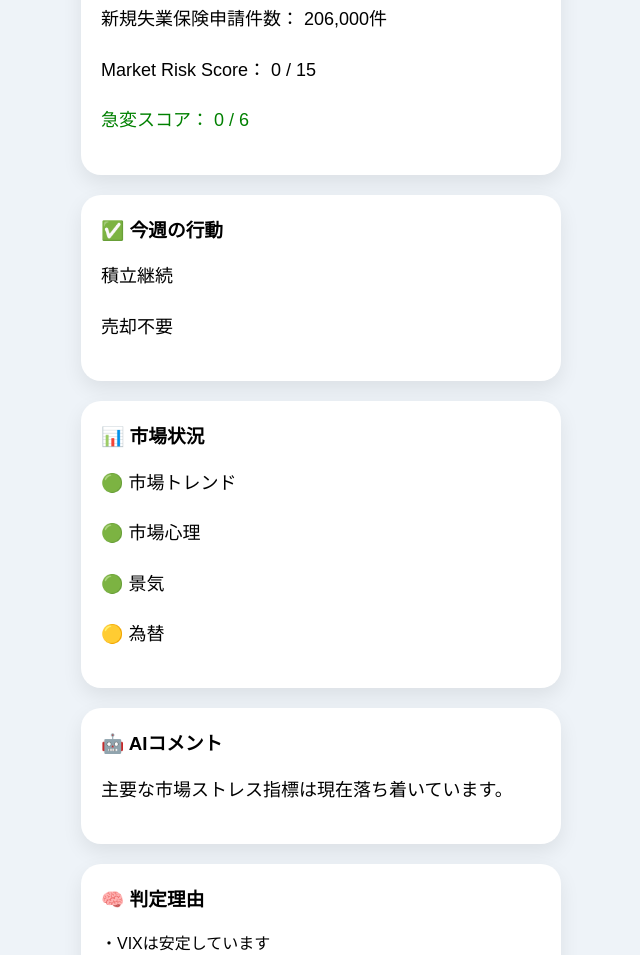
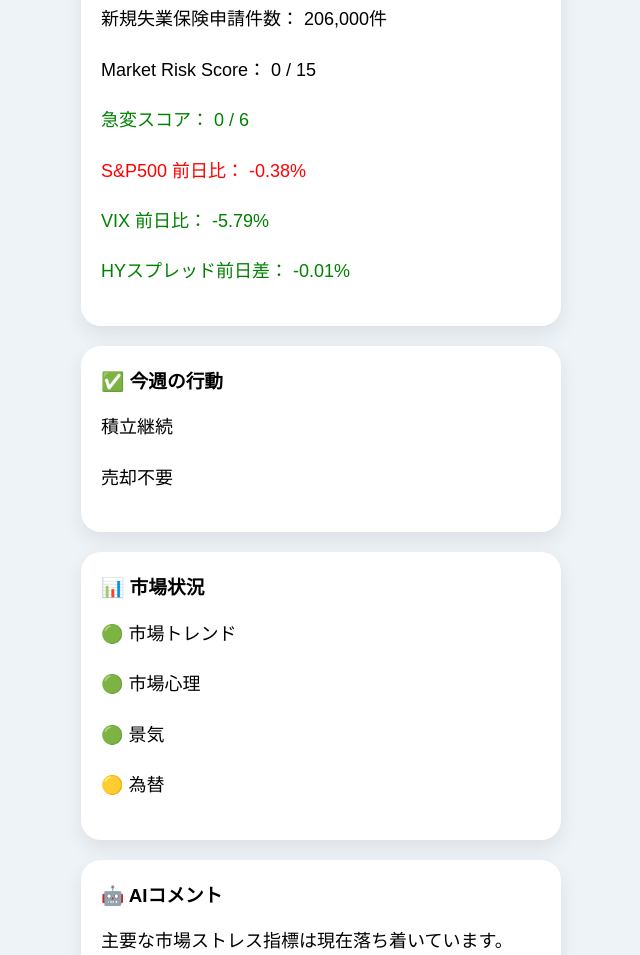
Before and after one commit to marketsignal-ai/MarketSignalAI, a plain HTML site: page index.html in a window 1280 px wide. Shown: the part 843-1798 px from the top of the page, without its empty margins (319-959 px from the left). Drawn offline with Linux system fonts and the light colour scheme.

Commit message:
Display daily market changes

```diff
--- a/index.html
+++ b/index.html
@@ -40,6 +40,9 @@
         <p id="initial_claims">新規失業保険申請件数：---</p>
         <p id="riskScore">Market Risk Score：---</p>
         <p id="suddenScore">急変スコア：---</p>
+        <p id="sp500Change">S&P500 前日比：---</p>
+        <p id="vixChange">VIX 前日比：---</p>
+        <p id="hyChange">HYスプレッド前日差：---</p>
     </div>
 
     <div class="card">
--- a/script.js
+++ b/script.js
@@ -192,6 +192,33 @@ document.getElementById("riskScore").textContent =
 document.getElementById("suddenScore").textContent =
   "急変スコア： " + data.sudden_score + " / 6";
 
+document.getElementById("sp500Change").textContent =
+  "S&P500 前日比： " + data.sp500_daily_change + "%";
+
+document.getElementById("vixChange").textContent =
+  "VIX 前日比： " + data.vix_daily_change + "%";
+
+document.getElementById("hyChange").textContent =
+  "HYスプレッド前日差： " + data.high_yield_daily_change + "%";
+
+const sp500ChangeElement =
+  document.getElementById("sp500Change");
+
+const vixChangeElement =
+  document.getElementById("vixChange");
+
+const hyChangeElement =
+  document.getElementById("hyChange");
+
+sp500ChangeElement.style.color =
+  data.sp500_daily_change >= 0 ? "green" : "red";
+
+vixChangeElement.style.color =
+  data.vix_daily_change <= 0 ? "green" : "red";
+
+hyChangeElement.style.color =
+  data.high_yield_daily_change <= 0 ? "green" : "red";
+
 const suddenElement = document.getElementById("suddenScore");
 
 if (data.sudden_score <= 1) {
```
